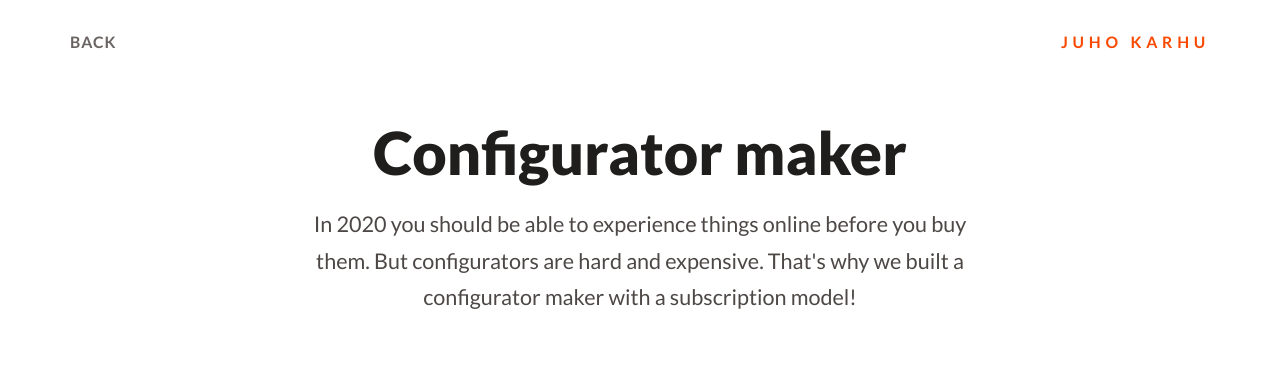
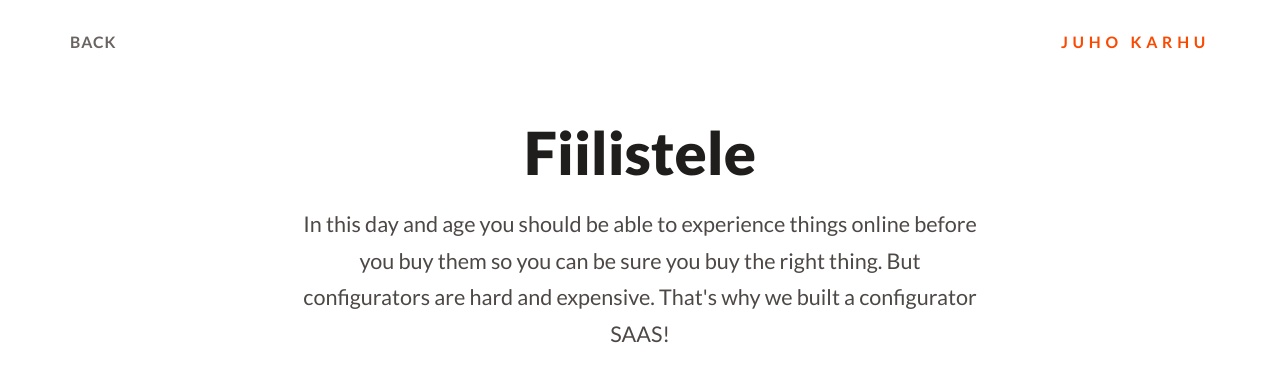
Before and after one commit to karjuho/juhokarhu.com, a Jekyll site: the page built from _cases/fiilistele.md, in a window 1280 px wide and 900 px high, cut to the strip 0-382 px from the top of the window. Built offline with Jekyll 4.4.1, drawn with Linux system fonts in a browser that asks for light colours.

Commit message:
Text Changes

```diff
--- a/_cases/fiilistele.md
+++ b/_cases/fiilistele.md
@@ -1,9 +1,9 @@
 ---
 layout: case
-name: Configurator maker
+name: Fiilistele
 order: 2
 coverImage: fiilistele.png
-excerpt: In 2020 you should be able to experience things online before you buy them. But configurators are hard and expensive. That's why we built a configurator maker with a subscription model!
+excerpt: In this day and age you should be able to experience things online before you buy them so you can be sure you buy the right thing. But configurators are hard and expensive. That's why we built a configurator SAAS!
 ---
 
 ## Buying a house can be scary
```
Also changed, not shown: _cases/biila-go.md (+2 -2 lines), _cases/inwell.md (+1 -1 lines).
